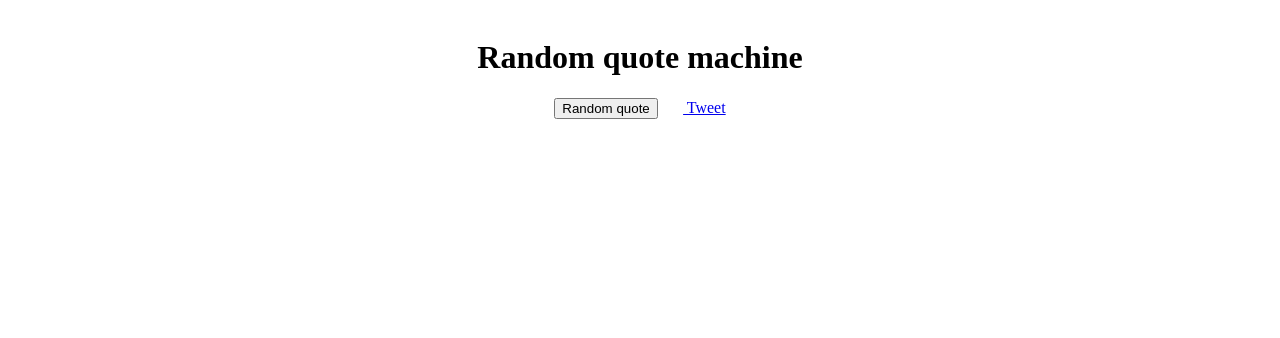
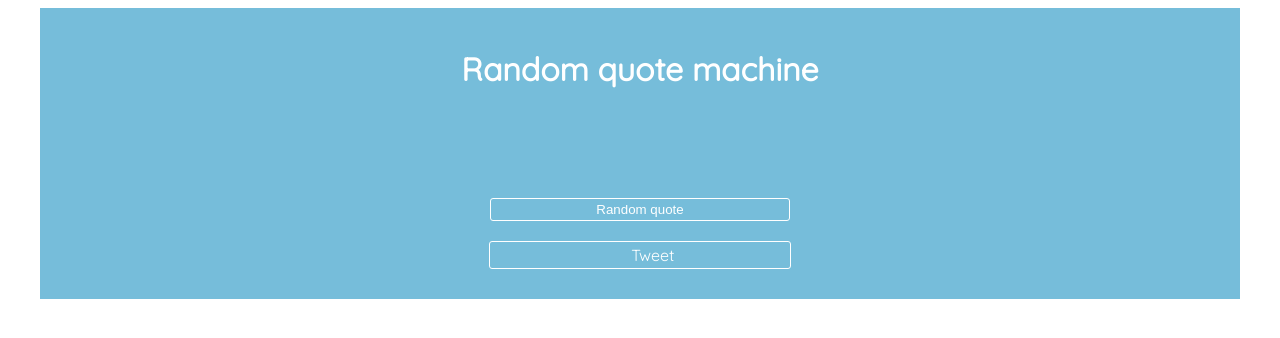
Before and after one commit to DawMas/16.5-losowanie-cytatu-tweet, a plain HTML site: page index.html in a window 1280 px wide. Drawn offline with Linux system fonts and the light colour scheme; no server answers.

Commit message:
Change style css

```diff
--- a/style.css
+++ b/style.css
@@ -1,30 +1,29 @@
-body {
-	padding: 10px;
-	text-align: center;
+main{
+    max-width: 1200px;
+    width: 100%;
+    background-color: rgb(118, 189, 218);
+    color: white;
+   text-align: center;
+    margin: 0 auto;
+    font-family: 'Quicksand', sans-serif;
+    padding: 20px 0;
+
 }
 
-[id*='box'] {
-	display: inline-block;
-	margin: 10px;
-	width: 200px;
-	border: 1px solid #000;
-	min-height: 100px;
-	text-align: center;
-    vertical-align: top;
-    opacity: 0.7;
+div{
+    display: flex;
+    flex-direction: column;
+    justify-content: center;
+
 }
+.trigger, .tweet{
+    border: .5px solid white;
+    border-radius: 3px;
+    background-color: rgba(2, 2, 2, 0);
+    color: white;
+    width: 300px;
+    margin: 10px auto;
+    padding: 3px 0;
+    text-decoration: none;
 
-[id*='box'] header {
-		display: block;
-		border-bottom: 1px solid #000;
-	}
-
-    .highlighted {
-        background-color: blue;
-    }
-    .special-header header{
-        color: yellow;
-            }
-    .important{
-        opacity: 1;
-    }
+}
```
